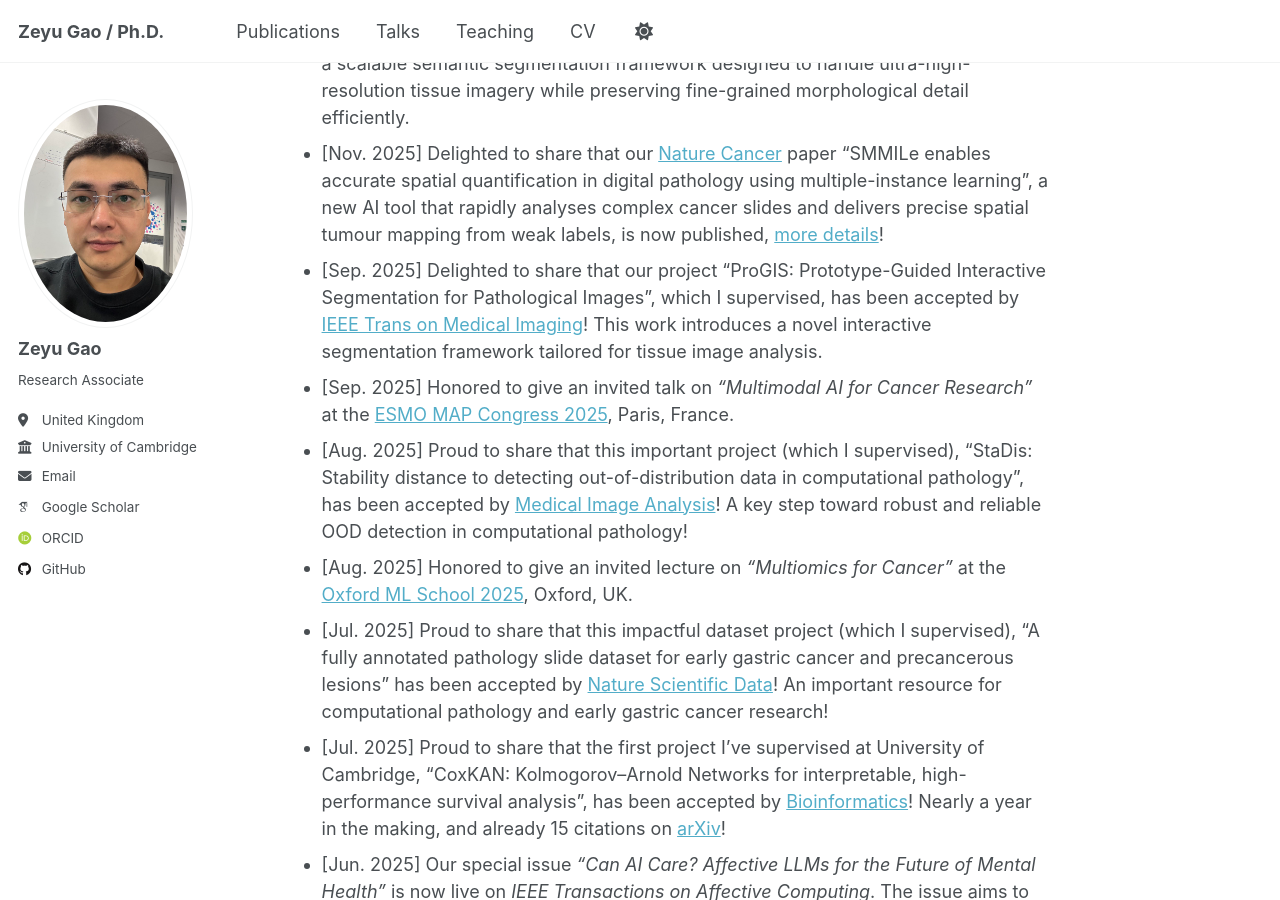
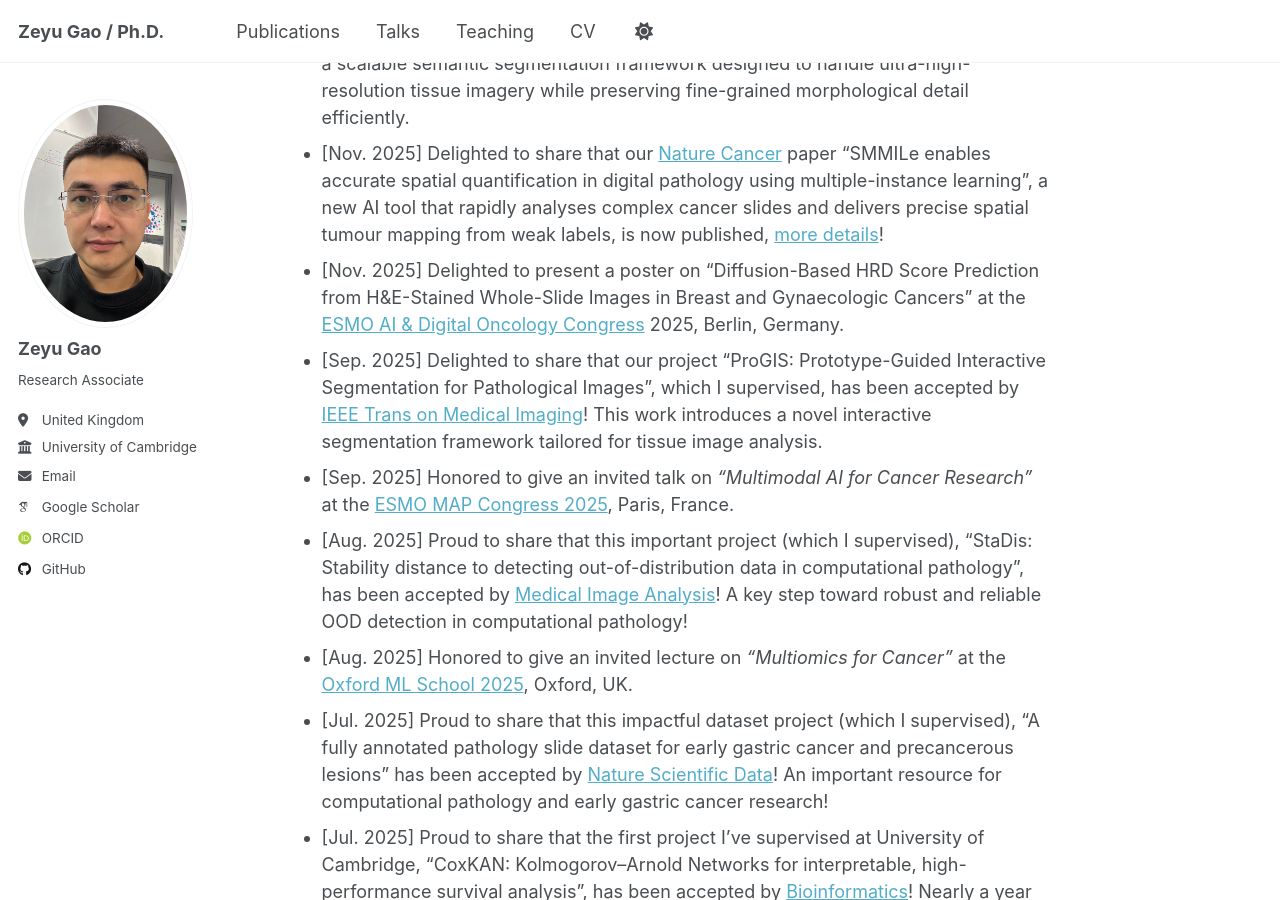
Before and after one commit to ZeyuGaoAi/ZeyuGaoAi.github.io, a Jekyll site: the page built from _pages/about.md, in a window 1280 px wide and 900 px high, scrolled down 1383 px. Built offline with Jekyll 4.4.1, drawn with Linux system fonts in a browser that asks for light colours; some web fonts are replaced; a script that is not in the unit is left out.

Commit message:
Update about.md

```diff
--- a/_pages/about.md
+++ b/_pages/about.md
@@ -37,6 +37,7 @@ Recent news and activities
 ------
 - [Jan. 2026] Excited to share our new paper, “MegaSeg: Towards Scalable Semantic Segmentation for Megapixel Images”, which I supervised, has been accepted by [Medical Image Analysis](https://www.sciencedirect.com/science/article/abs/pii/S1361841526000022)! This work is motivated by computational pathology, where whole-slide images routinely reach megapixel-to-gigapixel resolution, and it presents a scalable semantic segmentation framework designed to handle ultra-high-resolution tissue imagery while preserving fine-grained morphological detail efficiently.
 - [Nov. 2025] Delighted to share that our [Nature Cancer](https://www.nature.com/articles/s43018-025-01060-8) paper "SMMILe enables accurate spatial quantification in digital pathology using multiple-instance learning", a new AI tool that rapidly analyses complex cancer slides and delivers precise spatial tumour mapping from weak labels, is now published, [more details](https://www.cam.ac.uk/research/news/ai-tool-can-analyse-complex-cancer-images-rapidly-offering-potential-to-personalise-treatment)!
+- [Nov. 2025] Delighted to present a poster on “Diffusion-Based HRD Score Prediction from H&E-Stained Whole-Slide Images in Breast and Gynaecologic Cancers” at the [ESMO AI & Digital Oncology Congress](https://www.esmorwd.org/article/S2949-8201(25)00298-X/fulltext) 2025, Berlin, Germany.
 - [Sep. 2025] Delighted to share that our project "ProGIS: Prototype-Guided Interactive Segmentation for Pathological Images", which I supervised, has been accepted by [IEEE Trans on Medical Imaging](https://ieeexplore.ieee.org/abstract/document/11168941)! This work introduces a novel interactive segmentation framework tailored for tissue image analysis.
 - [Sep. 2025] Honored to give an invited talk on *“Multimodal AI for Cancer Research”* at the [ESMO MAP Congress 2025](https://www.esmo.org/meeting-calendar/molecular-analysis-for-precision-oncology-congress-2025/programme), Paris, France.
 - [Aug. 2025] Proud to share that this important project (which I supervised), “StaDis: Stability distance to detecting out-of-distribution data in computational pathology”, has been accepted by [Medical Image Analysis](https://www.sciencedirect.com/science/article/pii/S1361841525003202)! A key step toward robust and reliable OOD detection in computational pathology!
```
